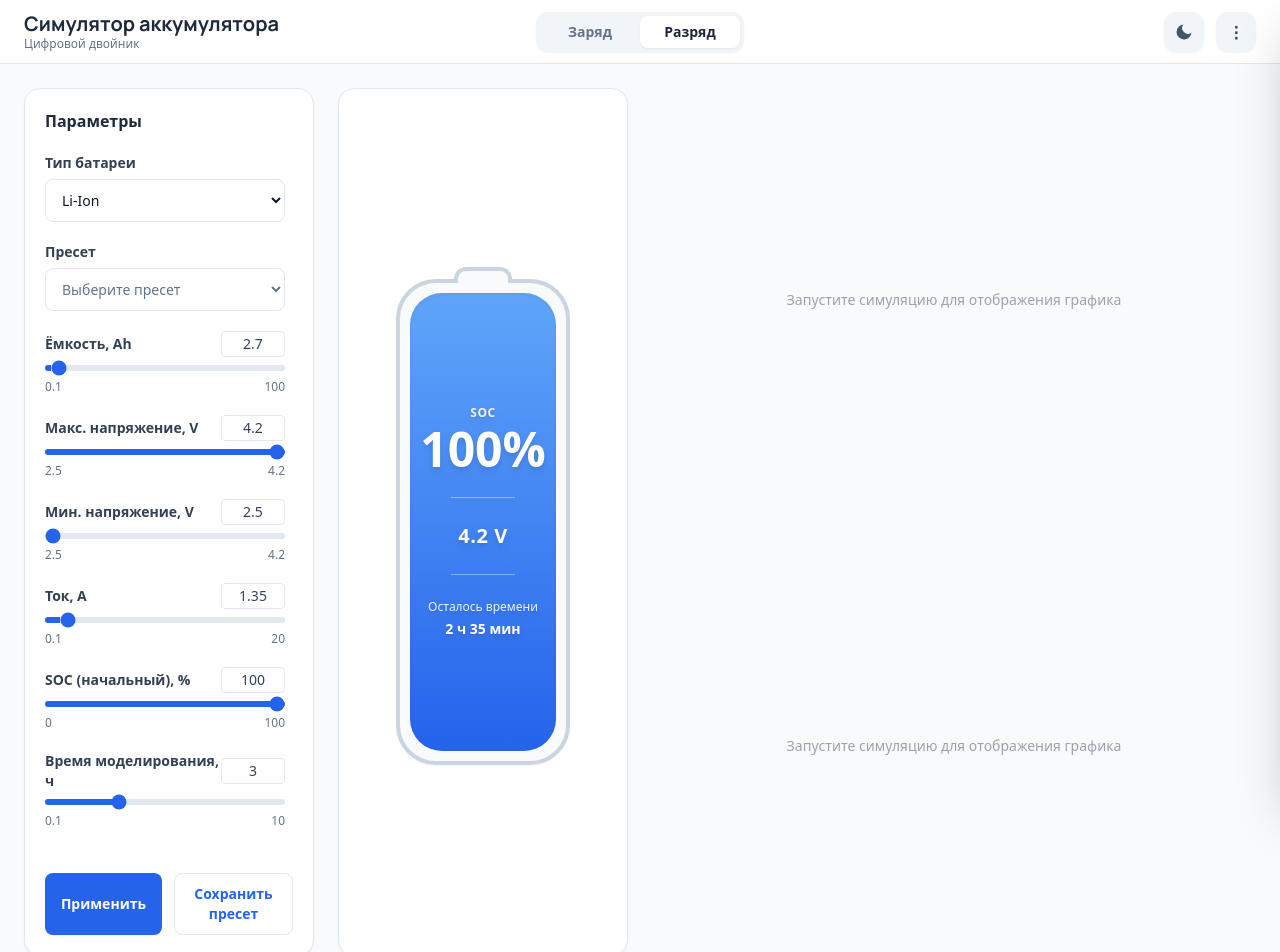
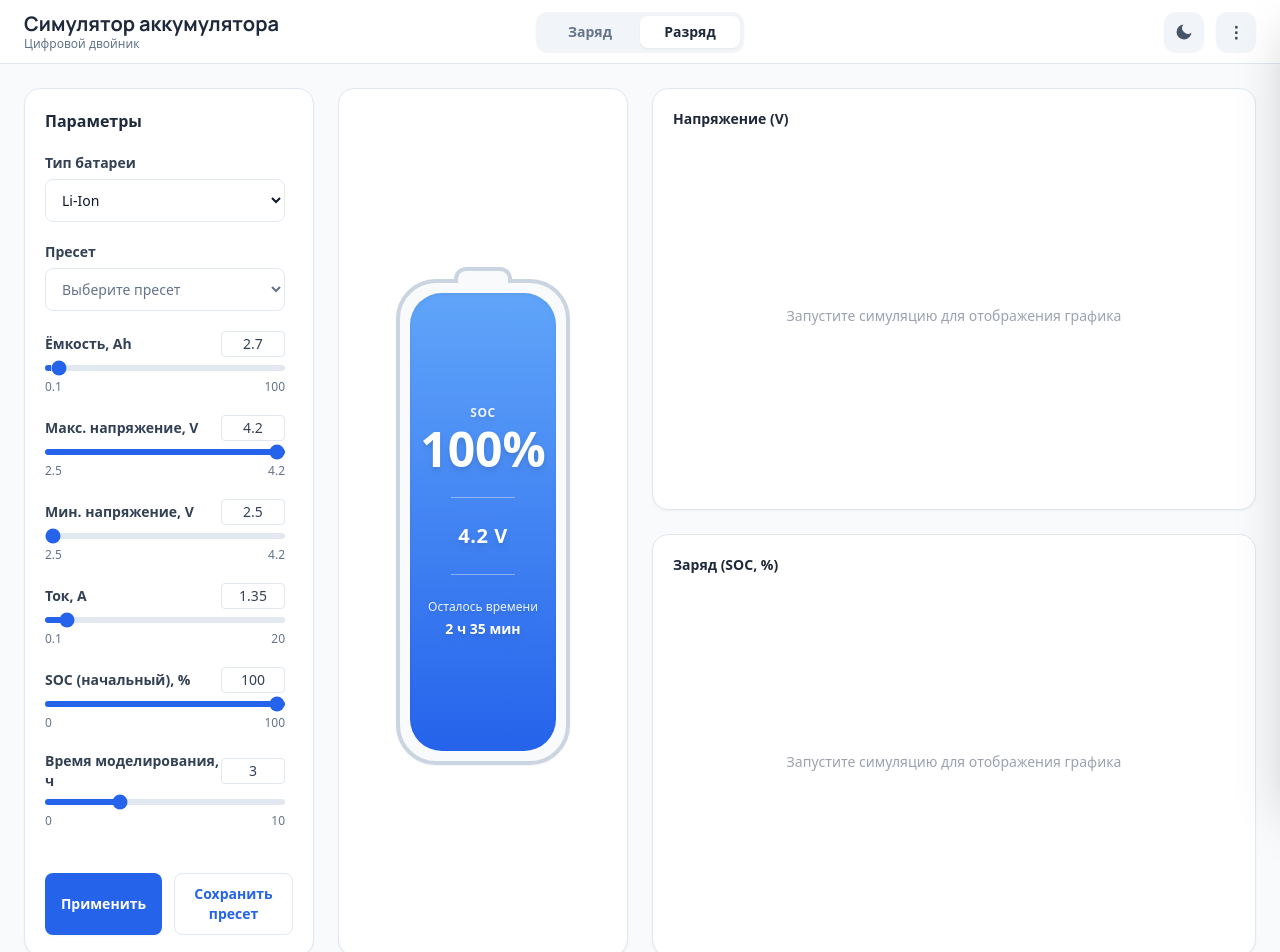
Before and after one commit to a5phalt/battery_sim, a Vue app: page / in a window 1280 px wide. Shown: the top 952 px of the page. Built offline with nearby package versions, Linux system fonts and the light colour scheme.

Commit message:
чтото поменял

```diff
--- a/src/components/charts/GraphsArea.vue
+++ b/src/components/charts/GraphsArea.vue
@@ -1,23 +1,43 @@
 <script setup lang="ts">
 import { ref } from 'vue'
-import VoltageChart from './VoltageChart.vue'
-import SocChart from './SocChart.vue'
-import type { SimulationPoint } from '../../types/SimulationPoint'
+import ParametersPanel from '../components/parameters/ParametersPanel.vue'
+import BatteryVisualization from '../components/battery/BatteryVisualization.vue'
+import VoltageChart from '../components/charts/VoltageChart.vue'
+import SocChart from '../components/charts/SocChart.vue'
+import type { SimulationPoint } from '../types/SimulationPoint'
 
-// Данные для графиков (пока заглушка, потом подключишь к симуляции)
+// Точки симуляции от аналитика (логика полностью сохранена)
 const simulationPoints = ref<SimulationPoint[] | null>(null)
 </script>
 
 <template>
-  <!-- График напряжения -->
-  <div class="flex-1 bg-white dark:bg-slate-800 rounded-2xl shadow-sm border border-slate-200 dark:border-slate-700 p-5 flex flex-col min-h-[250px]">
-    <h3 class="text-sm font-medium text-slate-700 dark:text-slate-300 mb-2">Напряжение (V)</h3>
-    <VoltageChart :points="simulationPoints" />
-  </div>
+  <div class="grid grid-cols-1 lg:grid-cols-12 gap-6 flex-1 w-full">
 
-  <!-- График SOC -->
-  <div class="flex-1 bg-white dark:bg-slate-800 rounded-2xl shadow-sm border border-slate-200 dark:border-slate-700 p-5 flex flex-col min-h-[250px]">
-    <h3 class="text-sm font-medium text-slate-700 dark:text-slate-300 mb-2">Заряд (SOC, %)</h3>
-    <SocChart :points="simulationPoints" />
+    <section class="lg:col-span-3 bg-white dark:bg-slate-800 rounded-2xl shadow-sm border border-slate-200 dark:border-slate-700 p-5 flex flex-col transition-colors duration-300">
+      <ParametersPanel />
+    </section>
+
+    <section class="lg:col-span-3 bg-white dark:bg-slate-800 rounded-2xl shadow-sm border border-slate-200 dark:border-slate-700 p-5 flex flex-col items-center justify-center relative transition-colors duration-300 min-h-[500px]">
+      <BatteryVisualization />
+    </section>
+
+    <section class="lg:col-span-6 flex flex-col gap-6 w-full">
+
+      <div class="flex-1 bg-white dark:bg-slate-800 rounded-2xl shadow-sm border border-slate-200 dark:border-slate-700 p-5 flex flex-col min-h-[250px] transition-colors duration-300">
+        <h3 class="text-sm font-semibold text-slate-800 dark:text-slate-200 mb-3">Напряжение (V)</h3>
+        <div class="flex-1 relative w-full h-full flex flex-col justify-center items-center">
+          <VoltageChart :points="simulationPoints" class="w-full h-full" />
+        </div>
+      </div>
+
+      <div class="flex-1 bg-white dark:bg-slate-800 rounded-2xl shadow-sm border border-slate-200 dark:border-slate-700 p-5 flex flex-col min-h-[250px] transition-colors duration-300">
+        <h3 class="text-sm font-semibold text-slate-800 dark:text-slate-200 mb-3">Заряд (SOC, %)</h3>
+        <div class="flex-1 relative w-full h-full flex flex-col justify-center items-center">
+          <SocChart :points="simulationPoints" class="w-full h-full" />
+        </div>
+      </div>
+
+    </section>
+
   </div>
 </template>
--- a/src/components/parameters/ParametersPanel.vue
+++ b/src/components/parameters/ParametersPanel.vue
@@ -135,7 +135,7 @@ const validateInput = (field: keyof typeof params, min: number, max: number, eve
         <input type="range" v-model.number="params.current"
           :min="activeType.current.min"
           :max="activeType.current.max"
-          step="0.1"
+          step="0.01"
           :style="{ '--val': params.current, '--min': activeType.current.min, '--max': activeType.current.max }"
           class="custom-range w-full h-1.5 rounded-lg appearance-none cursor-pointer accent-blue-600">
         <div class="flex justify-between text-xs text-slate-500 mt-1">
@@ -169,15 +169,15 @@ const validateInput = (field: keyof typeof params, min: number, max: number, eve
           <input
             type="number"
             :value="params.simulationTime"
-            @change="validateInput('simulationTime', 0.1, 10, $event)"
+            @change="validateInput('simulationTime', 0, 10, $event)"
             class="hide-arrows w-16 text-center text-sm font-medium border border-slate-200 dark:border-slate-700 rounded px-1 py-0.5 bg-white dark:bg-slate-900 text-slate-700 dark:text-slate-300 outline-none focus:border-blue-500 focus:ring-1 focus:ring-blue-500 transition-all"
           />
         </div>
-        <input type="range" v-model.number="params.simulationTime" min="0.1" max="10" step="0.1"
-          :style="{ '--val': params.simulationTime, '--min': 0.1, '--max': 10 }"
+        <input type="range" v-model.number="params.simulationTime" min="0" max="10" step="0.1"
+          :style="{ '--val': params.simulationTime, '--min': 0, '--max': 10 }"
           class="custom-range w-full h-1.5 rounded-lg appearance-none cursor-pointer accent-blue-600">
         <div class="flex justify-between text-xs text-slate-500 mt-1">
-          <span>0.1</span>
+          <span>0</span>
           <span>10</span>
         </div>
       </div>
--- a/src/layouts/SimulationLayout.vue
+++ b/src/layouts/SimulationLayout.vue
@@ -1,8 +1,13 @@
 <script setup lang="ts">
+import { ref } from 'vue'
 import ParametersPanel from '../components/parameters/ParametersPanel.vue'
 import BatteryVisualization from '../components/battery/BatteryVisualization.vue'
 import VoltageChart from '../components/charts/VoltageChart.vue'
 import SocChart from '../components/charts/SocChart.vue'
+import type { SimulationPoint } from '../types/SimulationPoint'
+
+// Точки симуляции от аналитика (логика полностью сохранена)
+const simulationPoints = ref<SimulationPoint[] | null>(null)
 </script>
 
 <template>
@@ -17,8 +22,21 @@ import SocChart from '../components/charts/SocChart.vue'
     </section>
 
     <section class="lg:col-span-6 flex flex-col gap-6 w-full">
-      <VoltageChart :timeLabels="[]" :voltageData="[]" />
-      <SocChart :timeLabels="[]" :socData="[]" />
+
+      <div class="flex-1 bg-white dark:bg-slate-800 rounded-2xl shadow-sm border border-slate-200 dark:border-slate-700 p-5 flex flex-col min-h-[250px] transition-colors duration-300">
+        <h3 class="text-sm font-semibold text-slate-800 dark:text-slate-200 mb-3">Напряжение (V)</h3>
+        <div class="flex-1 relative w-full h-full flex flex-col justify-center items-center">
+          <VoltageChart :points="simulationPoints" class="w-full h-full" />
+        </div>
+      </div>
+
+      <div class="flex-1 bg-white dark:bg-slate-800 rounded-2xl shadow-sm border border-slate-200 dark:border-slate-700 p-5 flex flex-col min-h-[250px] transition-colors duration-300">
+        <h3 class="text-sm font-semibold text-slate-800 dark:text-slate-200 mb-3">Заряд (SOC, %)</h3>
+        <div class="flex-1 relative w-full h-full flex flex-col justify-center items-center">
+          <SocChart :points="simulationPoints" class="w-full h-full" />
+        </div>
+      </div>
+
     </section>
 
   </div>
```
